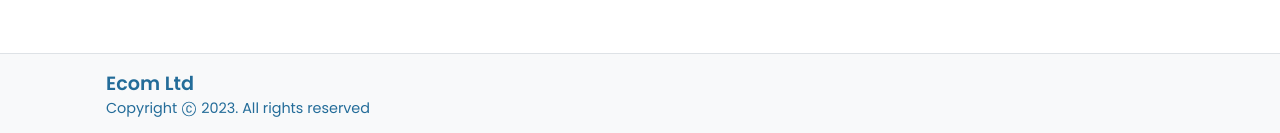
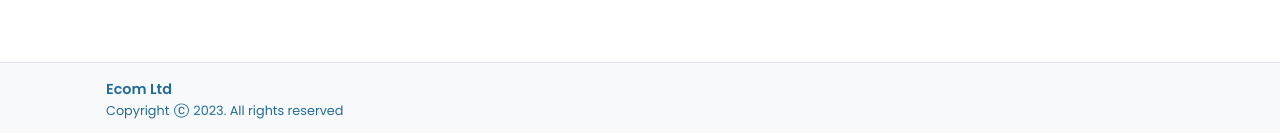
Before and after one commit to olee2/ecom, a React (Create React App) app: page / in a window 1280 px wide. Shown: the part 664-797 px from the top of the page. Built offline with nearby package versions, Linux system fonts and the light colour scheme.

Commit message:
Smaller text in footer

```diff
--- a/src/components/footer/styles.scss
+++ b/src/components/footer/styles.scss
@@ -11,11 +11,11 @@ footer {
 
   h2 {
     font-weight: 600;
-    font-size: 1.2rem;
+    font-size: 0.9rem;
   }
 
   p {
-    font-size: 0.9rem;
+    font-size: 0.8rem;
   }
 
   .copyright {
```
